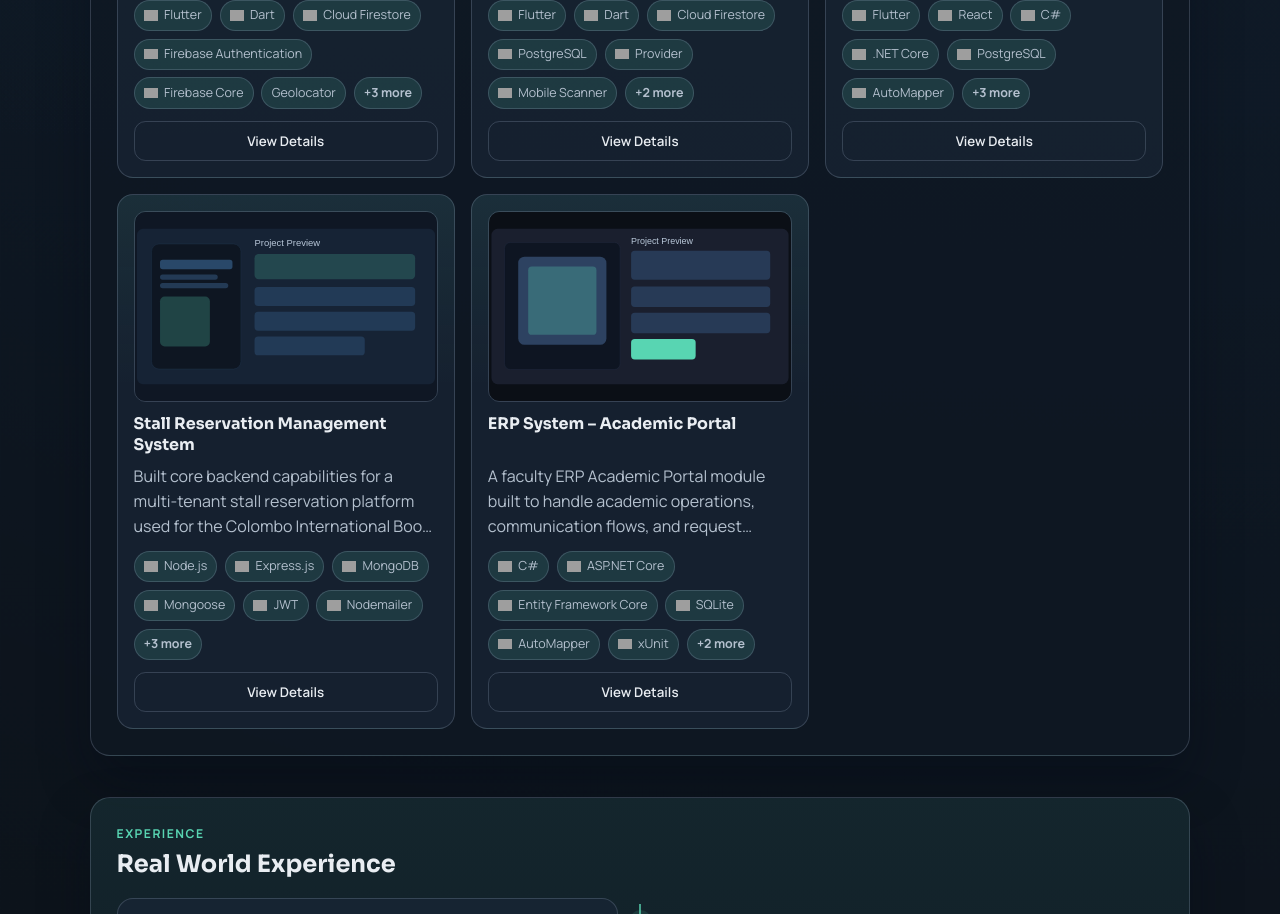
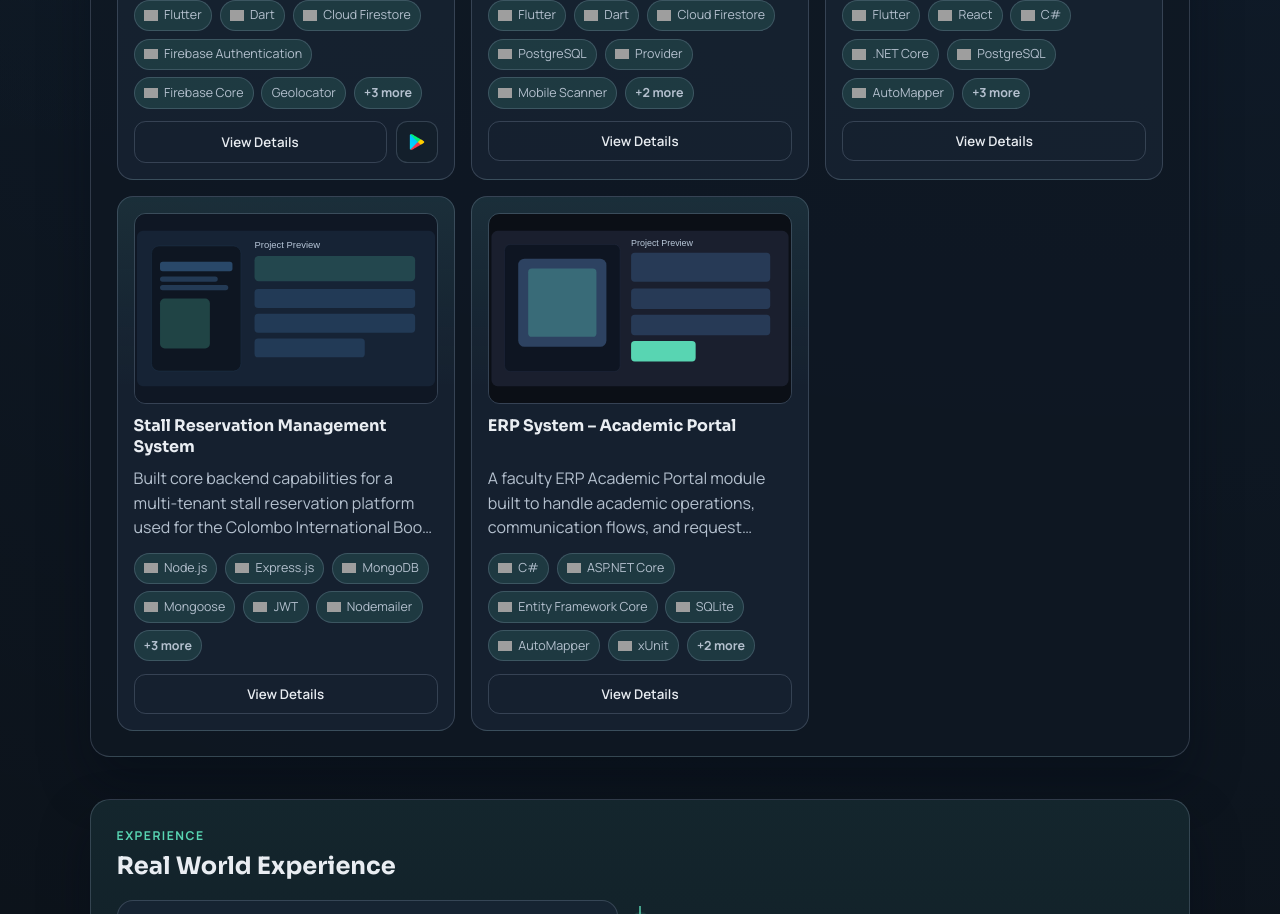
Before and after one commit to Mr-Nithil/Portfolio, a React (Vite) app: page / in a window 1280 px wide. Shown: the part 3160-4074 px from the top of the page. Built offline with nearby package versions, Linux system fonts and the light colour scheme; grey boxes are pictures that could not be loaded.

Commit message:
feat: add Google Play Store link and icon to project cards

```diff
--- a/src/components/ProjectsSection.jsx
+++ b/src/components/ProjectsSection.jsx
@@ -1,4 +1,5 @@
 import { useState } from "react";
+import playStoreIcon from "../assets/google-play.png";
 import { projects } from "../data/projects";
 import { techIcons } from "../data/techIcons";
 import ProjectModal from "./ProjectModal";
@@ -18,6 +19,7 @@ function ProjectsSection() {
           const previewTech = project.techStack.slice(0, 6);
           const extraTechCount = project.techStack.length - previewTech.length;
           const previewImage = project.selectionImage || project.images[0];
+          const playstoreLink = project.playstoreLink;
 
           return (
             <article className="project-card" key={project.id}>
@@ -57,6 +59,7 @@ function ProjectsSection() {
                   </li>
                 )}
               </ul>
+              <div className="project-card-actions">
                 <button
                   type="button"
                   className="btn ghost project-card-action"
@@ -64,6 +67,24 @@ function ProjectsSection() {
                 >
                   View Details
                 </button>
+                {playstoreLink ? (
+                  <a
+                    className="project-card-playstore"
+                    href={playstoreLink}
+                    target="_blank"
+                    rel="noreferrer"
+                    aria-label={`Open ${project.title} on Google Play`}
+                  >
+                    <img
+                      className="project-card-playstore-icon"
+                      src={playStoreIcon}
+                      alt=""
+                      aria-hidden="true"
+                      loading="lazy"
+                    />
+                  </a>
+                ) : null}
+              </div>
             </article>
           );
         })}
--- a/src/styles/index.css
+++ b/src/styles/index.css
@@ -621,6 +621,35 @@ h1 span {
   line-height: 1.3;
 }
 
+.project-card-playstore {
+  border-radius: 0.72rem;
+  border: 1px solid var(--line);
+  background: color-mix(in srgb, var(--surface) 80%, var(--accent-soft));
+  display: inline-flex;
+  align-items: center;
+  justify-content: center;
+  flex: 0 0 auto;
+  align-self: stretch;
+  height: auto;
+  min-width: 2.6rem;
+  aspect-ratio: 1 / 1;
+  transition:
+    transform 180ms ease,
+    border-color 180ms ease,
+    background 180ms ease;
+}
+
+.project-card-playstore:hover {
+  transform: translateY(-2px);
+  border-color: color-mix(in srgb, var(--accent) 40%, var(--line));
+}
+
+.project-card-playstore-icon {
+  width: 1.25rem;
+  height: 1.25rem;
+  object-fit: contain;
+}
+
 .project-card-summary {
   margin: 0;
   color: var(--text-muted);
@@ -665,6 +694,18 @@ h1 span {
   margin-top: auto;
   width: 100%;
   justify-self: stretch;
+}
+
+.project-card-actions {
+  margin-top: auto;
+  display: flex;
+  align-items: stretch;
+  gap: 0.6rem;
+}
+
+.project-card-actions .project-card-action {
+  margin-top: 0;
+  flex: 1 1 auto;
 }
 
 .timeline {
```
Lines whose indentation alone changed are shown as unchanged.
